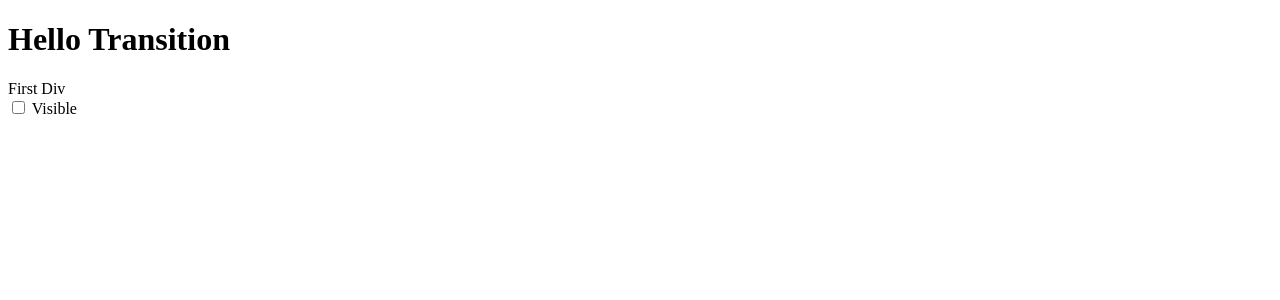
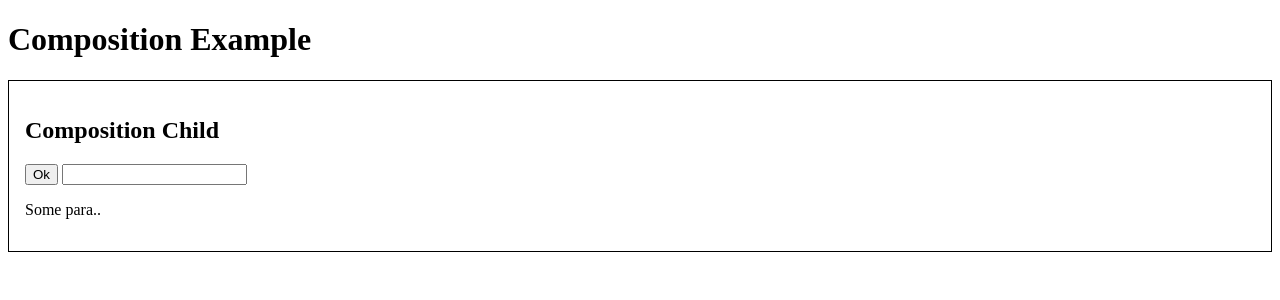
Before and after one commit to sajuthankappan/svelte-training-app, a Svelte app: page / in a window 1280 px wide. Shown: the top 300 px of the page. Built offline with nearby package versions, Linux system fonts and the light colour scheme.

Commit message:
Example for composition

```diff
--- a/src/App.svelte
+++ b/src/App.svelte
@@ -1,7 +1,7 @@
 <script>
-    import HelloTransition from "./lib/HelloTransition.svelte";
+    import HelloCompositionParent from "./lib/HelloCompositionParent.svelte";
 </script>
 
 <main>
-<HelloTransition />
+<HelloCompositionParent />
 </main>
--- /dev/null
+++ b/src/lib/HelloCompositionChild.svelte
@@ -0,0 +1,14 @@
+<div class="box">
+  <h2>Composition Child</h2>
+
+  <slot />
+
+  <p>Some para..</p>
+</div>
+
+<style>
+  .box {
+    border: solid 1px;
+    padding: 1rem;
+  }
+</style>
--- /dev/null
+++ b/src/lib/HelloCompositionParent.svelte
@@ -0,0 +1,10 @@
+<script>
+    import HelloCompositionChild from "./HelloCompositionChild.svelte";
+</script>
+
+<h1>Composition Example</h1>
+
+<HelloCompositionChild>
+  <button>Ok</button>
+  <input type="text" />
+</HelloCompositionChild>
```
